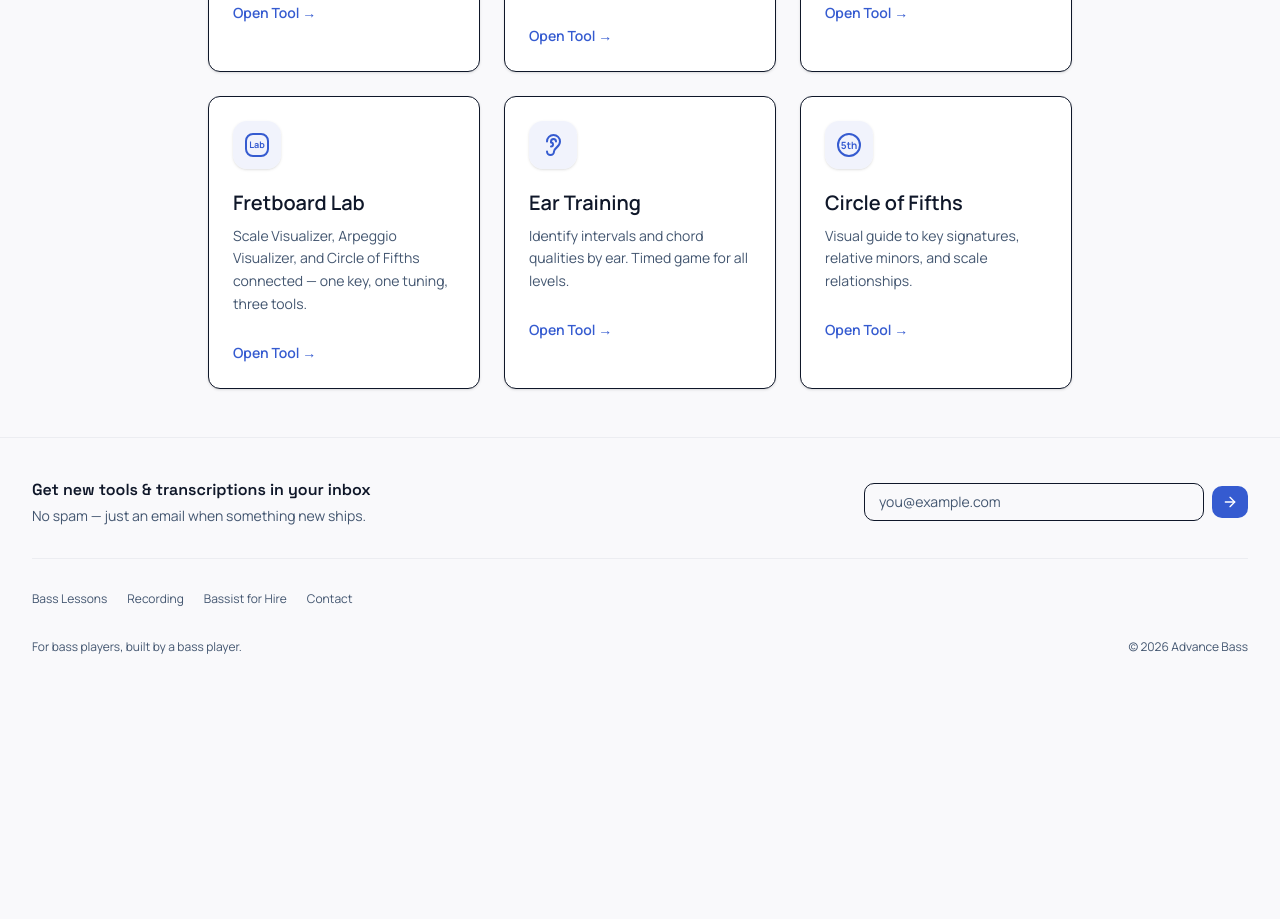
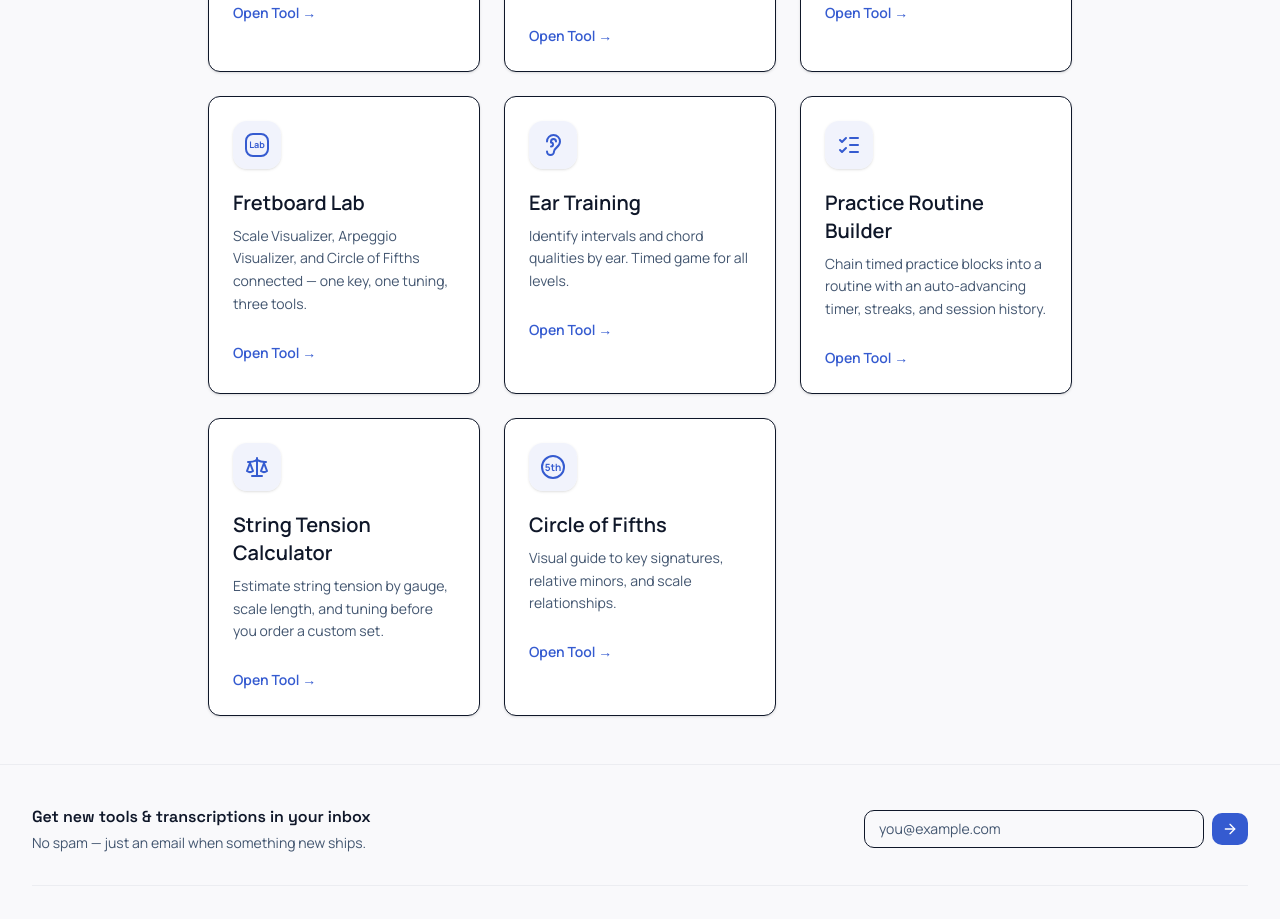
Before and after one commit to resonantdoghouse/advancebass, a Next.js app: page /tools in a window 1280 px wide. Shown: the part 860-1779 px from the top of the page. Before the commit the page ends 1555 px from the top, so only its background shows below. Built offline with nearby package versions, Linux system fonts and the light colour scheme.

Commit message:
feat(tools): list Practice Routine Builder and String Tension Calculator
Both tools were already complete and working but excluded from the
/tools gallery. Adding them to the public listing.

```diff
--- a/src/app/tools/ToolsGallery.tsx
+++ b/src/app/tools/ToolsGallery.tsx
@@ -11,6 +11,8 @@ import {
   Search,
   Shuffle,
   Ear,
+  ListChecks,
+  Scale,
 } from "lucide-react";
 import {
   Card,
@@ -113,6 +115,22 @@ const TOOLS: Tool[] = [
       "Identify intervals and chord qualities by ear. Timed game for all levels.",
     href: "/tools/ear-training",
     icon: <Ear className="h-6 w-6" />,
+  },
+  {
+    id: "practice-routine",
+    title: "Practice Routine Builder",
+    description:
+      "Chain timed practice blocks into a routine with an auto-advancing timer, streaks, and session history.",
+    href: "/tools/practice-routine",
+    icon: <ListChecks className="h-6 w-6" />,
+  },
+  {
+    id: "string-tension-calculator",
+    title: "String Tension Calculator",
+    description:
+      "Estimate string tension by gauge, scale length, and tuning before you order a custom set.",
+    href: "/tools/string-tension-calculator",
+    icon: <Scale className="h-6 w-6" />,
   },
   {
     id: "circle-of-fifths",
```
